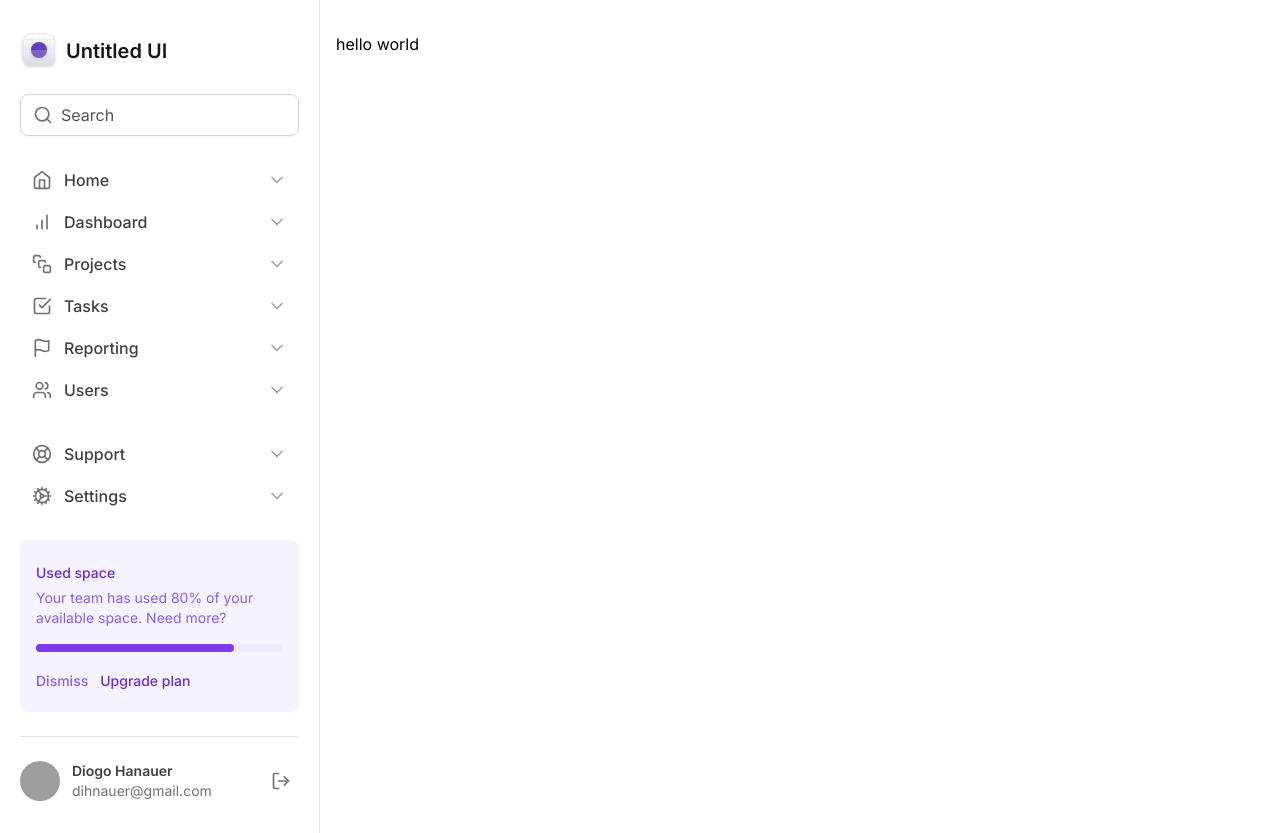
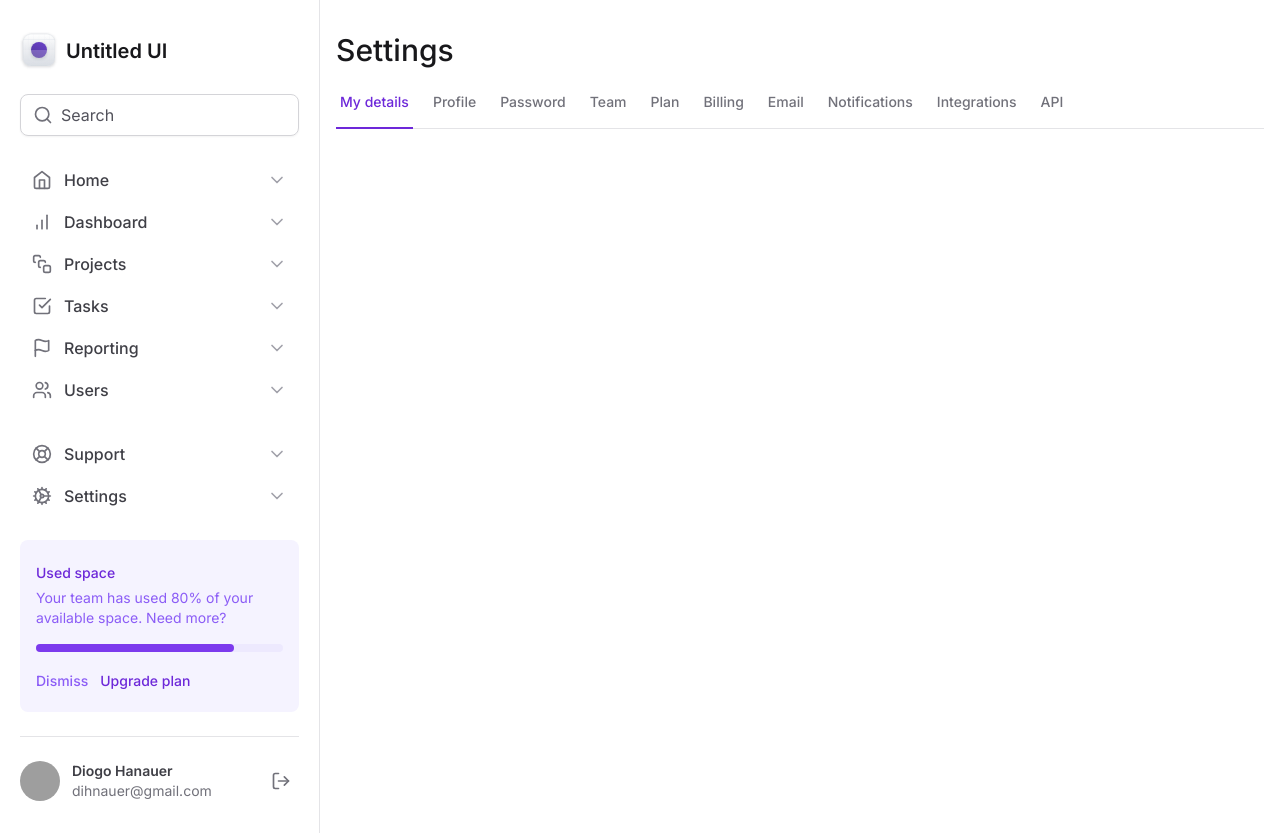
Before and after one commit to dihnauer/untitled-ui, a Next.js app: page / in a window 1280 px wide. Built offline with nearby package versions, Linux system fonts and the light colour scheme; grey boxes are pictures that could not be loaded.

Commit message:
create settingstab and tabitem components

```diff
--- a/package.json
+++ b/package.json
@@ -9,6 +9,7 @@
     "lint": "next lint"
   },
   "dependencies": {
+    "@radix-ui/react-tabs": "^1.0.4",
     "lucide-react": "^0.288.0",
     "next": "13.5.6",
     "react": "^18",
--- a/src/app/layout.tsx
+++ b/src/app/layout.tsx
@@ -16,7 +16,7 @@
   children: React.ReactNode;
 }) {
   return (
-    <html lang="en">
+    <html lang="en" className="antialiased">
       <body className={inter.className}>
         <div className="grid-cols-app grid min-h-screen">
           <Sidebar />
--- a/src/app/page.tsx
+++ b/src/app/page.tsx
@@ -1,7 +1,11 @@
+import { SettingsTabs } from "@/components/SettingsTabs";
+
 export default function Home() {
   return (
-    <div>
-      <h1>hello world</h1>
-    </div>
+    <>
+      <h1 className="text-3xl font-medium text-zinc-900">Settings</h1>
+
+      <SettingsTabs />
+    </>
   );
 }
--- /dev/null
+++ b/src/components/SettingsTabs/components/TabItem/index.tsx
@@ -0,0 +1,24 @@
+"use client";
+
+import * as Tabs from "@radix-ui/react-tabs";
+
+interface TabItemProps {
+  value: string;
+  title: string;
+  isSelected?: boolean;
+}
+
+export function TabItem({ value, title, isSelected = false }: TabItemProps) {
+  return (
+    <Tabs.Trigger
+      value={value}
+      className="relative px-1 pb-4 text-sm font-medium text-zinc-500 hover:text-violet-700 data-[state=active]:text-violet-700"
+    >
+      <span>{title}</span>
+
+      {isSelected && (
+        <div className="absolute -bottom-px left-0 right-0 h-0.5 bg-violet-700" />
+      )}
+    </Tabs.Trigger>
+  );
+}
--- /dev/null
+++ b/src/components/SettingsTabs/index.tsx
@@ -0,0 +1,58 @@
+"use client";
+
+import * as Tabs from "@radix-ui/react-tabs";
+import { TabItem } from "./components/TabItem";
+import { useState } from "react";
+
+export function SettingsTabs() {
+  const [currentTab, setCurrentTab] = useState("tab1");
+
+  return (
+    <Tabs.Root value={currentTab} onValueChange={setCurrentTab}>
+      <Tabs.List className="mt-6 flex w-full items-center gap-4 border-b border-zinc-200">
+        <TabItem
+          value="tab1"
+          title="My details"
+          isSelected={currentTab === "tab1"}
+        />
+        <TabItem
+          value="tab2"
+          title="Profile"
+          isSelected={currentTab === "tab2"}
+        />
+        <TabItem
+          value="tab3"
+          title="Password"
+          isSelected={currentTab === "tab3"}
+        />
+        <TabItem value="tab4" title="Team" isSelected={currentTab === "tab4"} />
+        <TabItem value="tab5" title="Plan" isSelected={currentTab === "tab5"} />
+        <TabItem
+          value="tab6"
+          title="Billing"
+          isSelected={currentTab === "tab6"}
+        />
+        <TabItem
+          value="tab7"
+          title="Email"
+          isSelected={currentTab === "tab7"}
+        />
+        <TabItem
+          value="tab8"
+          title="Notifications"
+          isSelected={currentTab === "tab8"}
+        />
+        <TabItem
+          value="tab9"
+          title="Integrations"
+          isSelected={currentTab === "tab9"}
+        />
+        <TabItem
+          value="tab10"
+          title="API"
+          isSelected={currentTab === "tab10"}
+        />
+      </Tabs.List>
+    </Tabs.Root>
+  );
+}
```
Also changed, not shown: 1 other file (tests, documents, lock files or other folders).
